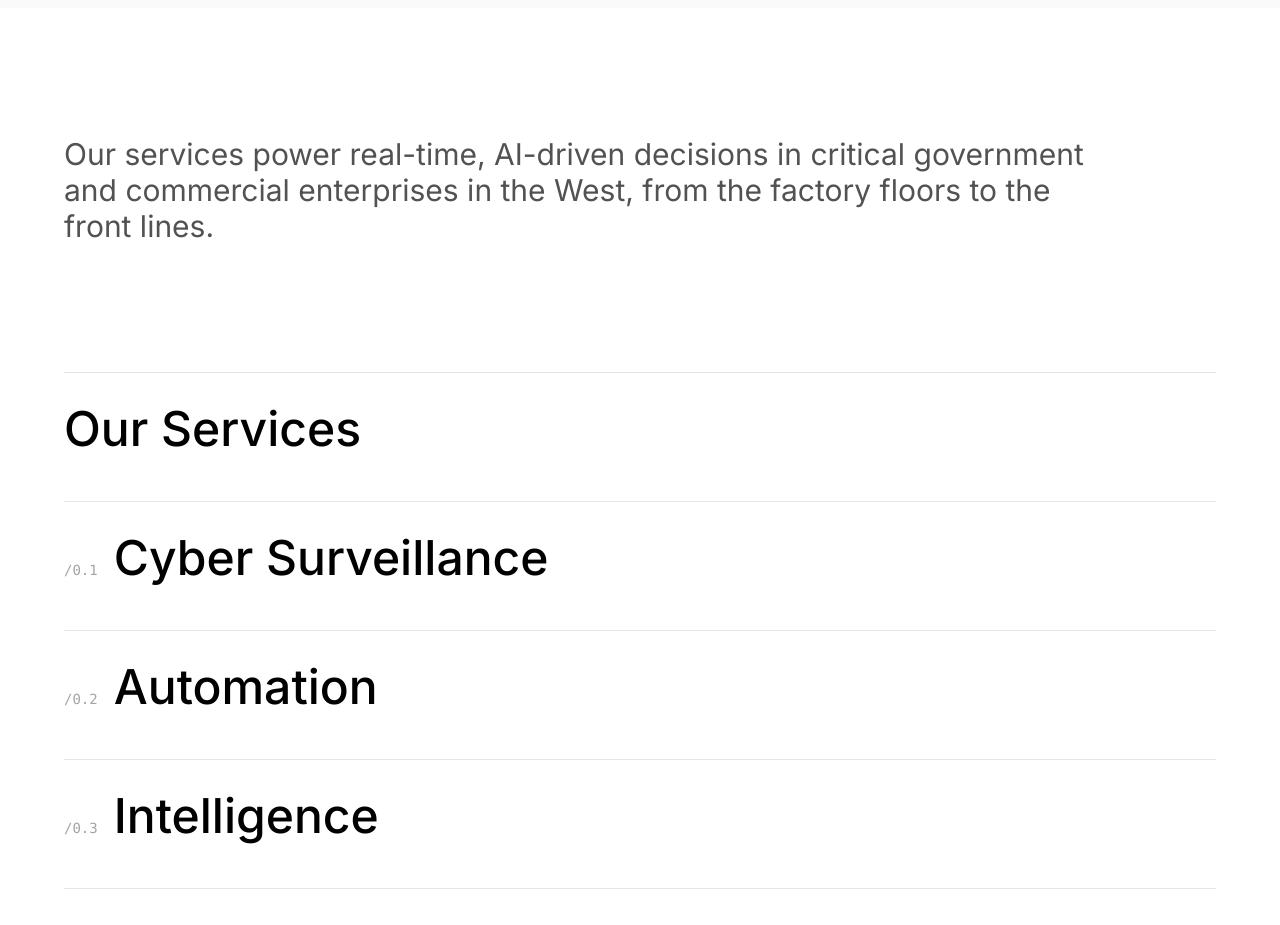
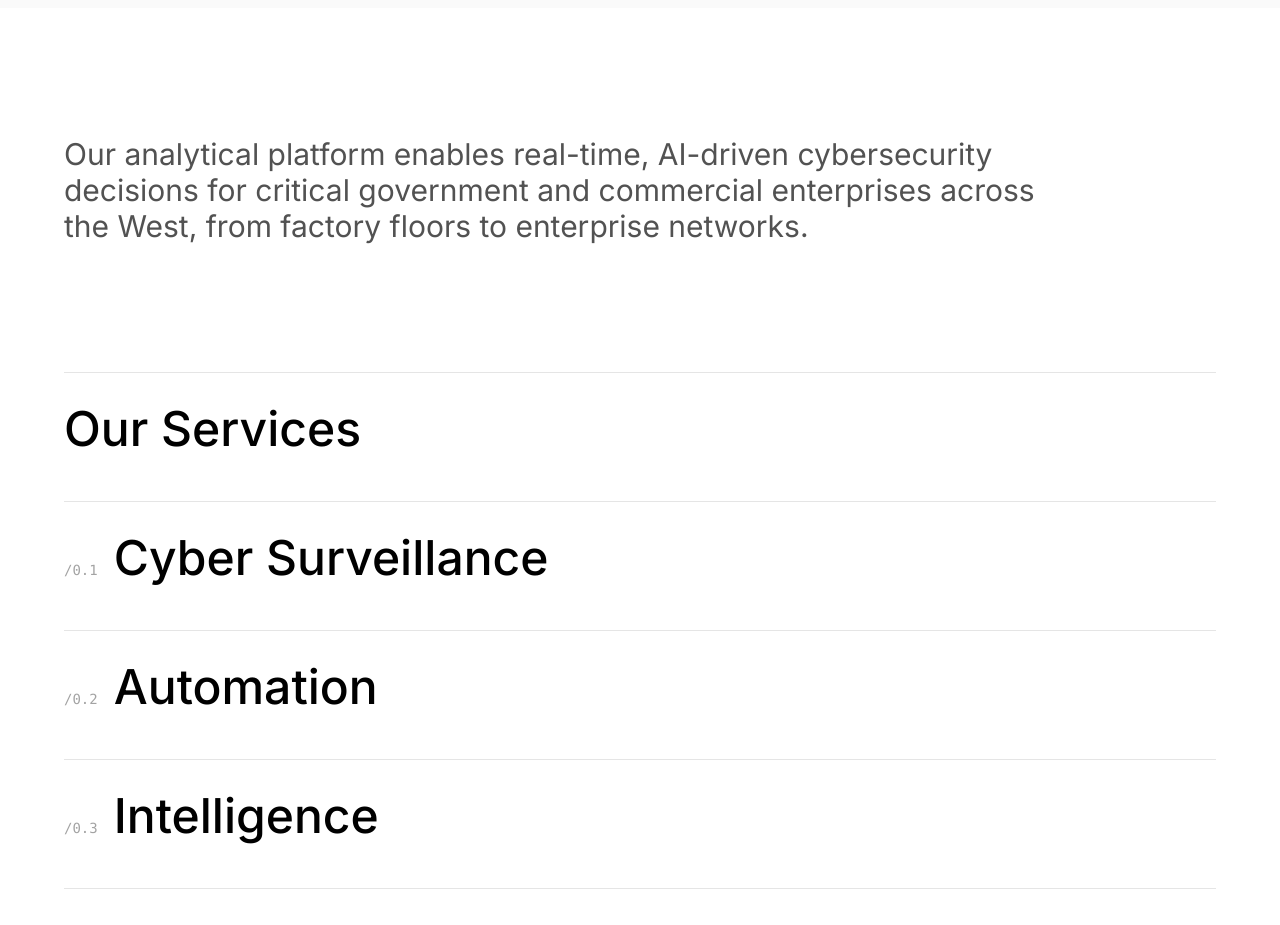
Before and after one commit to makwansoran/GoMercant.com, a Next.js app: page / in a window 1280 px wide. Shown: the part 1060-1985 px from the top of the page. Built offline with nearby package versions, Linux system fonts and the light colour scheme.

Commit message:
Update services section text to focus on cybersecurity and AI, remove front lines reference

```diff
--- a/components/premium-timeline-landing.tsx
+++ b/components/premium-timeline-landing.tsx
@@ -158,7 +158,7 @@ export function PremiumTimelineLanding({
             transition={{ duration: 0.6 }}
             className="text-xl md:text-2xl lg:text-3xl text-neutral-600 leading-relaxed max-w-5xl mb-24 md:mb-32"
           >
-            Our services power real-time, AI-driven decisions in critical government and commercial enterprises in the West, from the factory floors to the front lines.
+            Our analytical platform enables real-time, AI-driven cybersecurity decisions for critical government and commercial enterprises across the West, from factory floors to enterprise networks.
           </motion.p>
 
           {/* Services List */}
```
